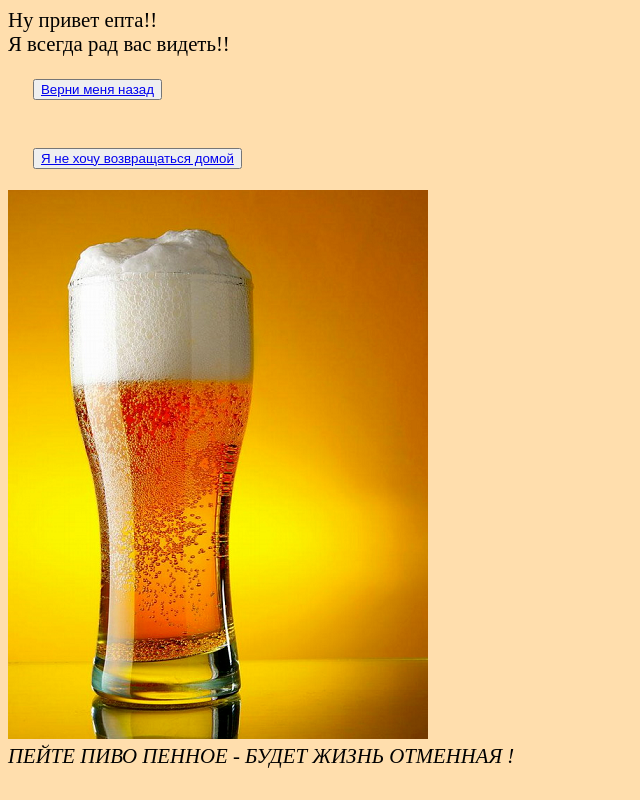
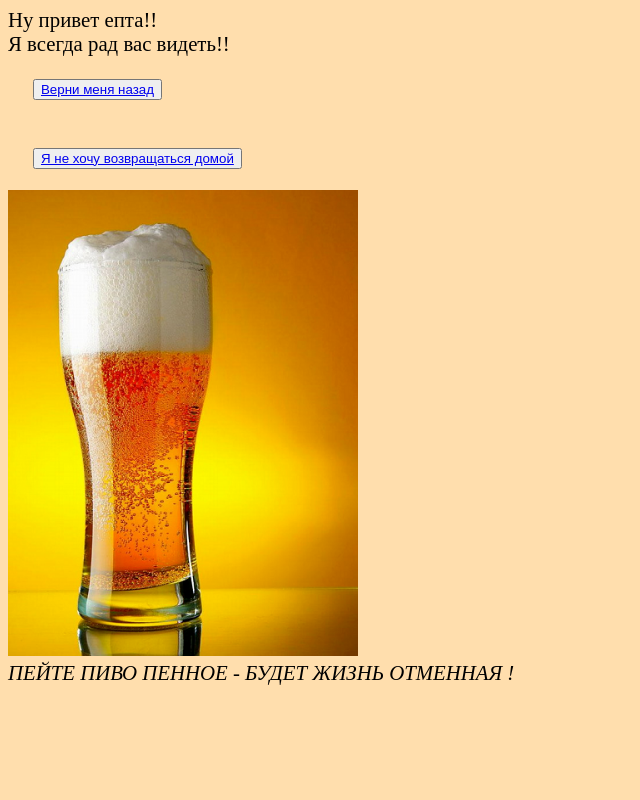
Before and after one commit to nsnils/pivas, a plain HTML site: page Пиво2.html in a window 1280 px wide. Shown: the whole page, without its empty margins (0-640 px from the left). Drawn offline with Linux system fonts and the light colour scheme.

Commit message:
Update Пиво2.html

```diff
--- a/Пиво2.html
+++ b/Пиво2.html
@@ -24,7 +24,7 @@
   <button><a href ="index.html#privet">Я не хочу возвращаться домой</a></button>
 </pre>
 
-<img src="beautiful-beer-photo-02.png">
+<img src="beautiful-beer-photo-02.png" width="350" height="466">
 <br>
 <cite>ПЕЙТЕ ПИВО ПЕННОЕ - БУДЕТ ЖИЗНЬ ОТМЕННАЯ !</cite>
 </body>
```
